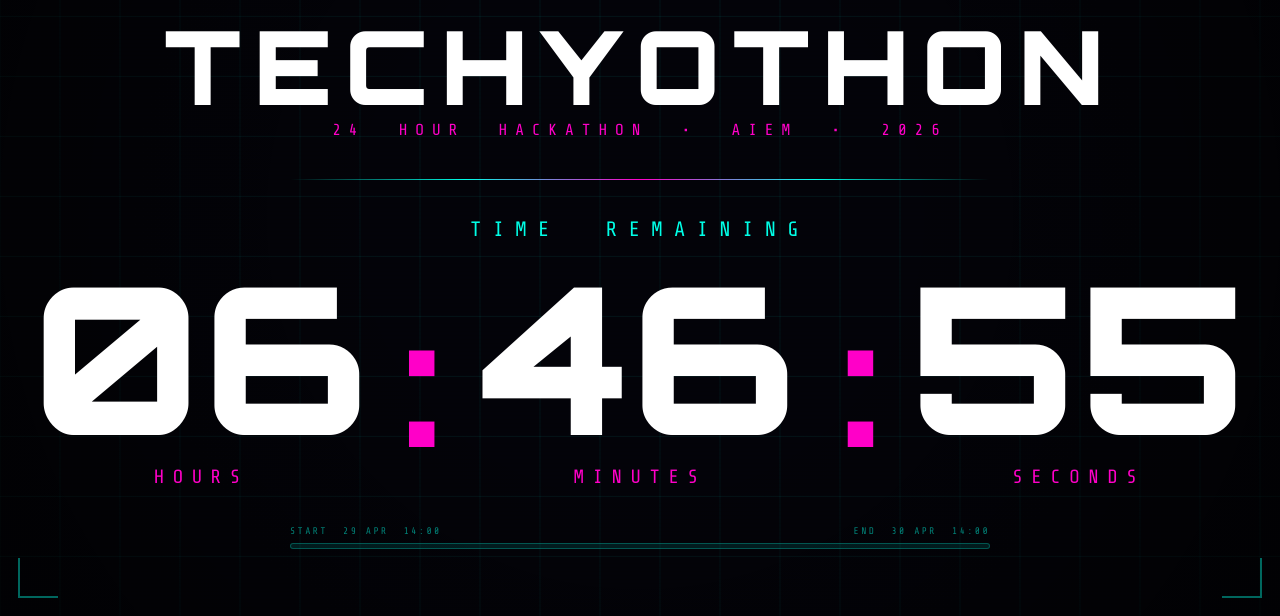
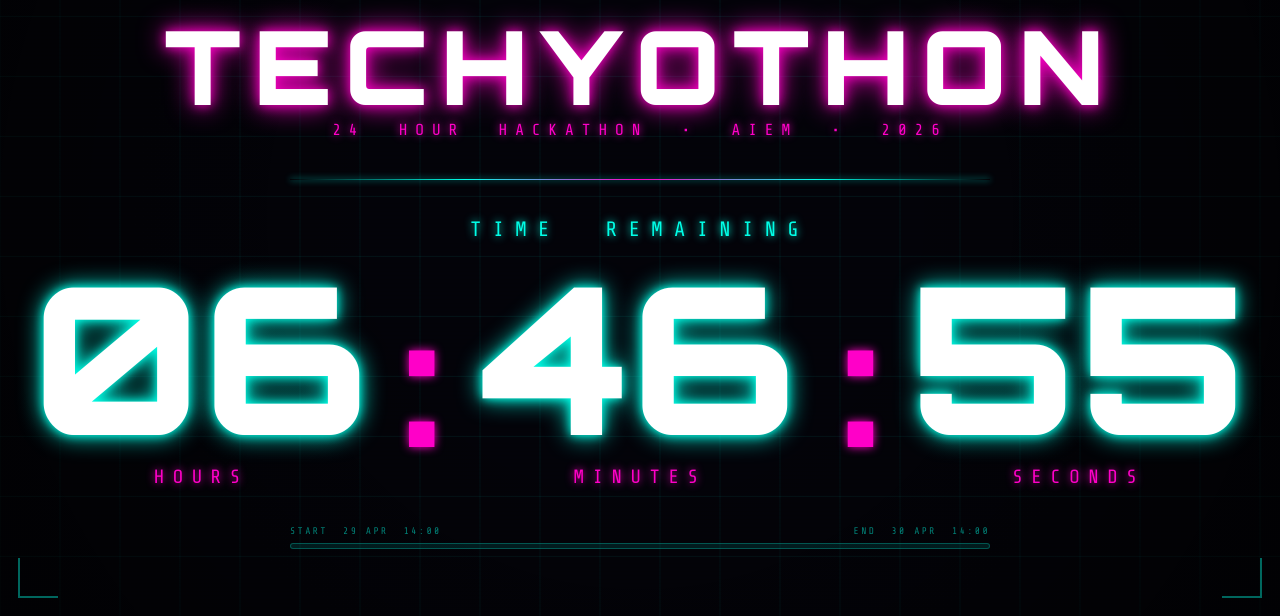
Before and after one commit to basiljose/countdownclock, a plain HTML site: page index.html in a window 1280 px wide. Shown: the part 184-800 px from the top of the page. Drawn offline with nearby package versions, Linux system fonts and the light colour scheme; animation ran at ten frames a second.

Commit message:
Restore subtle neon glow at reduced intensity
Co-Authored-By: Claude Sonnet 4.6 <noreply@anthropic.com>

```diff
--- a/index.html
+++ b/index.html
@@ -78,7 +78,7 @@
         letter-spacing: 0.12em;
         color: #fff;
         text-transform: uppercase;
-        text-shadow: none;
+        text-shadow: 0 0 12px #ff00c8, 0 0 28px #ff00c8;
         animation: glitch 4s infinite;
         line-height: 1;
         margin-bottom: 4px;
@@ -88,7 +88,7 @@
         font-size: clamp(0.65rem, 1.8vw, 1rem);
         letter-spacing: 0.5em;
         color: #ff00c8;
-        text-shadow: none;
+        text-shadow: 0 0 8px #ff00c8;
         font-family: 'Share Tech Mono', monospace;
         text-transform: uppercase;
         margin-bottom: 40px;
@@ -99,7 +99,7 @@
         width: min(700px, 85vw);
         height: 1px;
         background: linear-gradient(90deg, transparent, #00ffe7, #ff00c8, #00ffe7, transparent);
-        box-shadow: none;
+        box-shadow: 0 0 6px #00ffe7;
         margin-bottom: 38px;
     }
 
@@ -111,7 +111,7 @@
         font-family: 'Share Tech Mono', monospace;
         text-transform: uppercase;
         margin-bottom: 14px;
-        text-shadow: none;
+        text-shadow: 0 0 8px #00ffe7;
     }
 
     .timer-grid {
@@ -132,7 +132,7 @@
         font-weight: 900;
         line-height: 1;
         color: #fff;
-        text-shadow: none;
+        text-shadow: 0 0 10px #00ffe7, 0 0 25px #00ffe7;
         font-variant-numeric: tabular-nums;
         min-width: 2ch;
         text-align: center;
@@ -140,14 +140,14 @@
     }
 
     .timer-digit.tick {
-        text-shadow: none;
+        text-shadow: 0 0 16px #fff, 0 0 35px #00ffe7;
     }
 
     .timer-unit {
         font-size: clamp(0.8rem, 1.8vw, 1.2rem);
         letter-spacing: 0.45em;
         color: #ff00c8;
-        text-shadow: none;
+        text-shadow: 0 0 8px #ff00c8;
         font-family: 'Share Tech Mono', monospace;
         text-transform: uppercase;
     }
@@ -158,7 +158,7 @@
         color: #ff00c8;
         line-height: 1;
         margin-bottom: 22px;
-        text-shadow: none;
+        text-shadow: 0 0 10px #ff00c8;
         animation: blink-sep 1s step-end infinite;
     }
 
```
